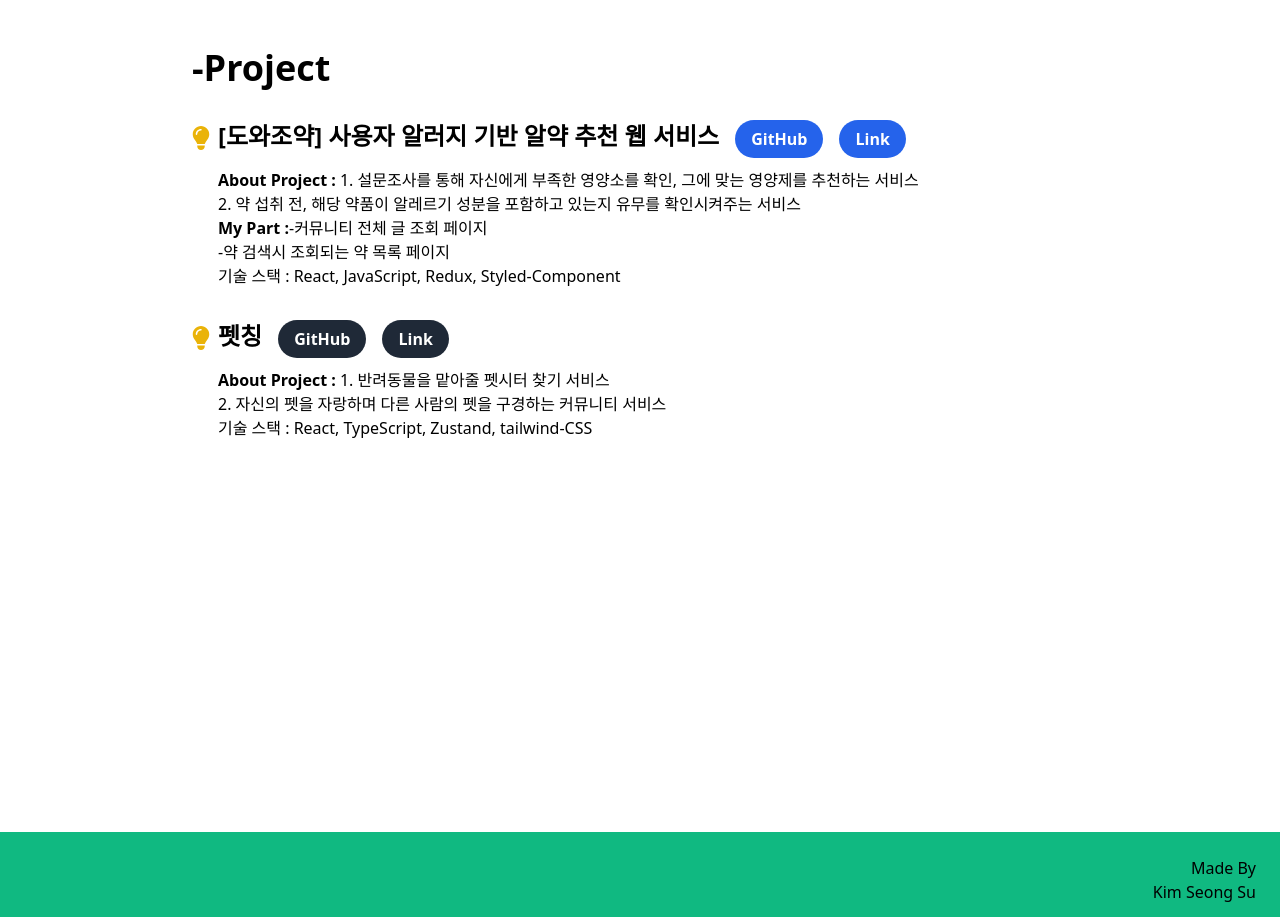
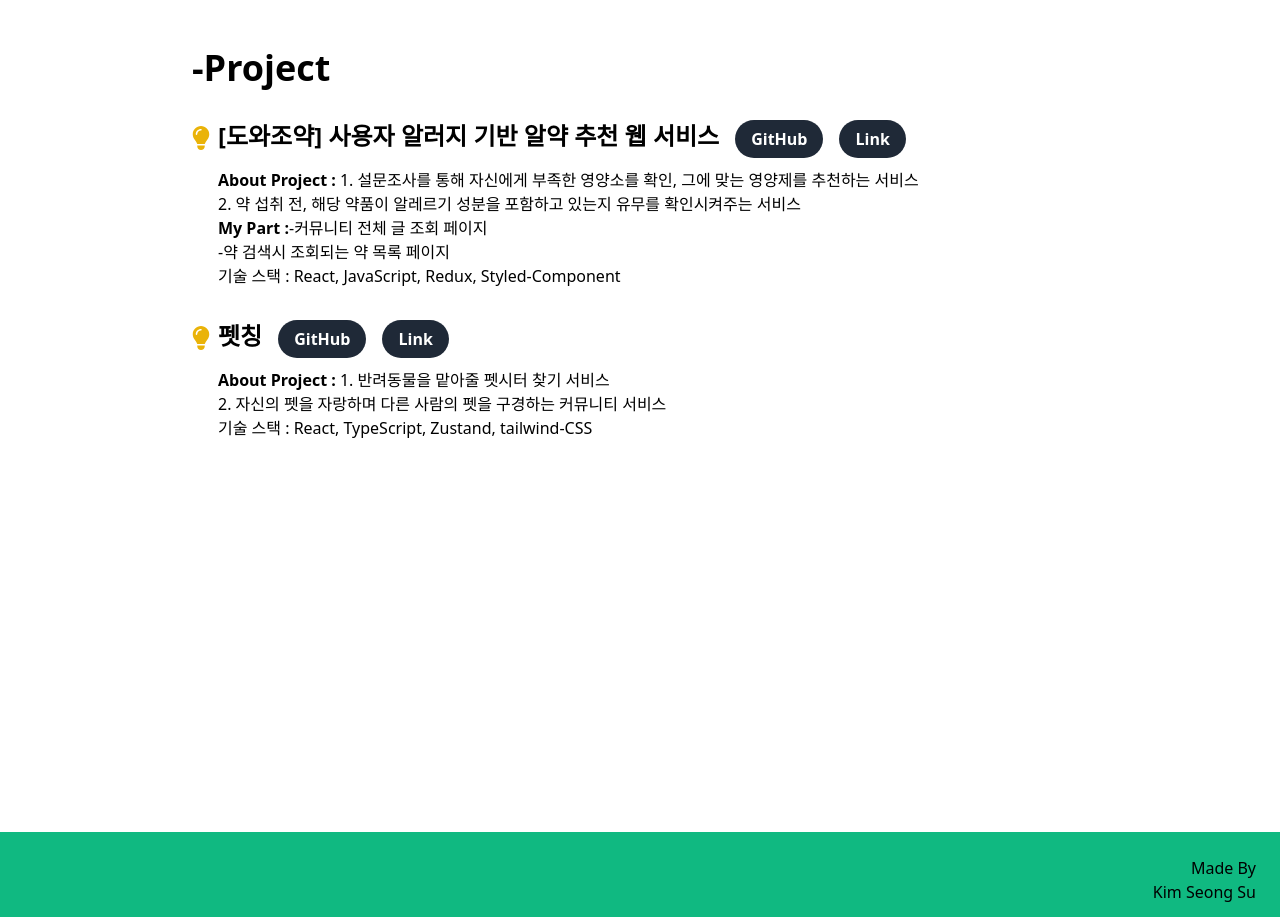
Before and after one commit to ggggggggithub/my-portfolio, a Next.js app: page / in a window 1280 px wide. Shown: the part 2020-2937 px from the top of the page. Built offline with nearby package versions, Linux system fonts and the light colour scheme.

Commit message:
css github button

```diff
--- a/src/app/Components/project.tsx
+++ b/src/app/Components/project.tsx
@@ -22,7 +22,7 @@ export default function Project() {
                 href="https://github.com/codestates-seb/seb43_main_009"
                 target="_blank"
                 rel="noopener noreferrer"
-                className="bg-blue-600 text-white dark:text-black rounded-full px-4 ml-4 py-2 text-sm hover:bg-gray-700 dark:hover:bg-gray-200 transition"
+                className="bg-gray-800 dark:bg-white dark:text-black text-white rounded-full ml-4 px-4 py-2 text-sm hover:bg-gray-700 transition"
                 style={{ fontSize: "1rem" }}
               >
                 GitHub
@@ -31,7 +31,7 @@ export default function Project() {
                 href="https://dowajoyak.store/"
                 target="_blank"
                 rel="noopener noreferrer"
-                className="bg-blue-600 text-white rounded-full px-4 ml-4 py-2 text-sm hover:bg-gray-700 transition"
+                className="bg-gray-800 dark:bg-white dark:text-black text-white rounded-full ml-4 px-4 py-2 text-sm hover:bg-gray-700 transition"
                 style={{ fontSize: "1rem" }}
               >
                 Link
@@ -75,7 +75,7 @@ export default function Project() {
                 href="https://petching.net/"
                 target="_blank"
                 rel="noopener noreferrer"
-                className="bg-gray-800 text-white rounded-full ml-4 px-4 py-2 text-sm hover:bg-gray-700 transition"
+                className="bg-gray-800 dark:bg-white dark:text-black text-white rounded-full ml-4 px-4 py-2 text-sm hover:bg-gray-700 transition"
                 style={{ fontSize: "1rem" }}
               >
                 Link
```
